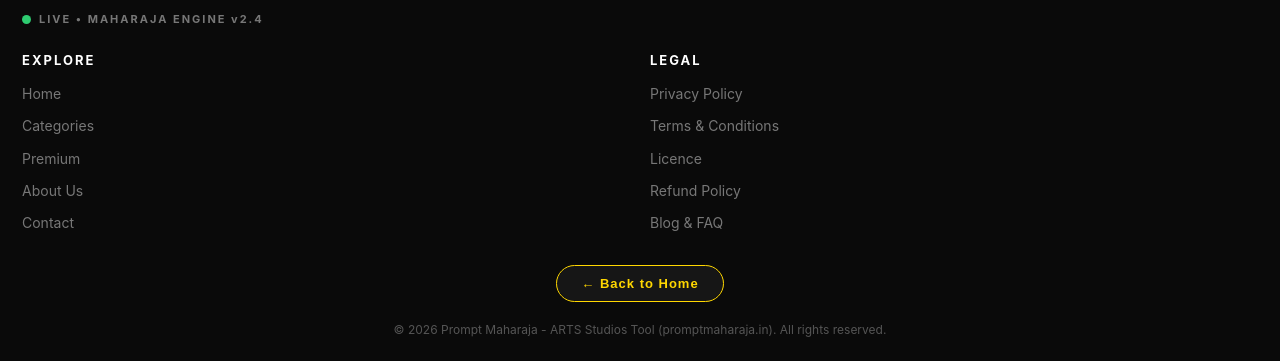
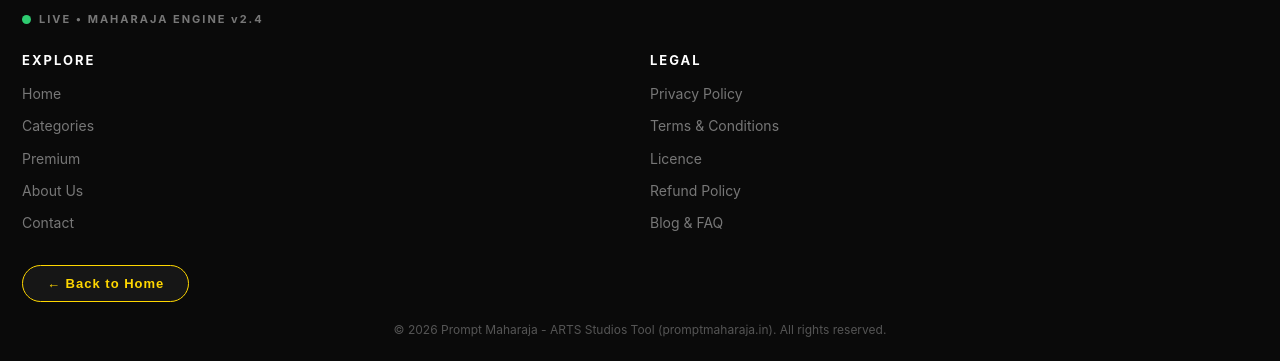
Before and after one commit to promptmaharaja/promptmaharaja.github.io, a plain HTML site: page ai-image-generator.html in a window 1280 px wide. Shown: the part 2492-2853 px from the top of the page. Drawn offline with Linux system fonts and the light colour scheme.

Commit message:
Add files via upload

```diff
--- a/ai-image-generator.html
+++ b/ai-image-generator.html
@@ -79,7 +79,7 @@ footer{margin-top:40px;padding:28px 22px 22px;border-top:1px solid #222;color:#5
 .f-cols a{display:block;color:#777;text-decoration:none;font-size:14px;margin-bottom:10px}
 .f-cols a:hover{color:#FFD700}
 .f-copy{text-align:center;color:#555;font-size:12px}
-.f-back-wrap{text-align:center;margin:10px 0 18px}
+.f-back-wrap{text-align:left;margin:10px 0 18px}
 .f-back-btn{background:#161616;border:1px solid #FFD700;color:#FFD700;border-radius:30px;padding:10px 24px;font-size:13px;font-weight:800;letter-spacing:1px;cursor:pointer;display:inline-flex;align-items:center;gap:6px;transition:0.2s}
 .f-back-btn:hover{background:#FFD700;color:#000}
 .enhanced{margin-top:10px;background:#0a0a0a;border:1px dashed #444;border-radius:8px;padding:10px 12px;font-size:12px;color:#888;text-align:left}
```
